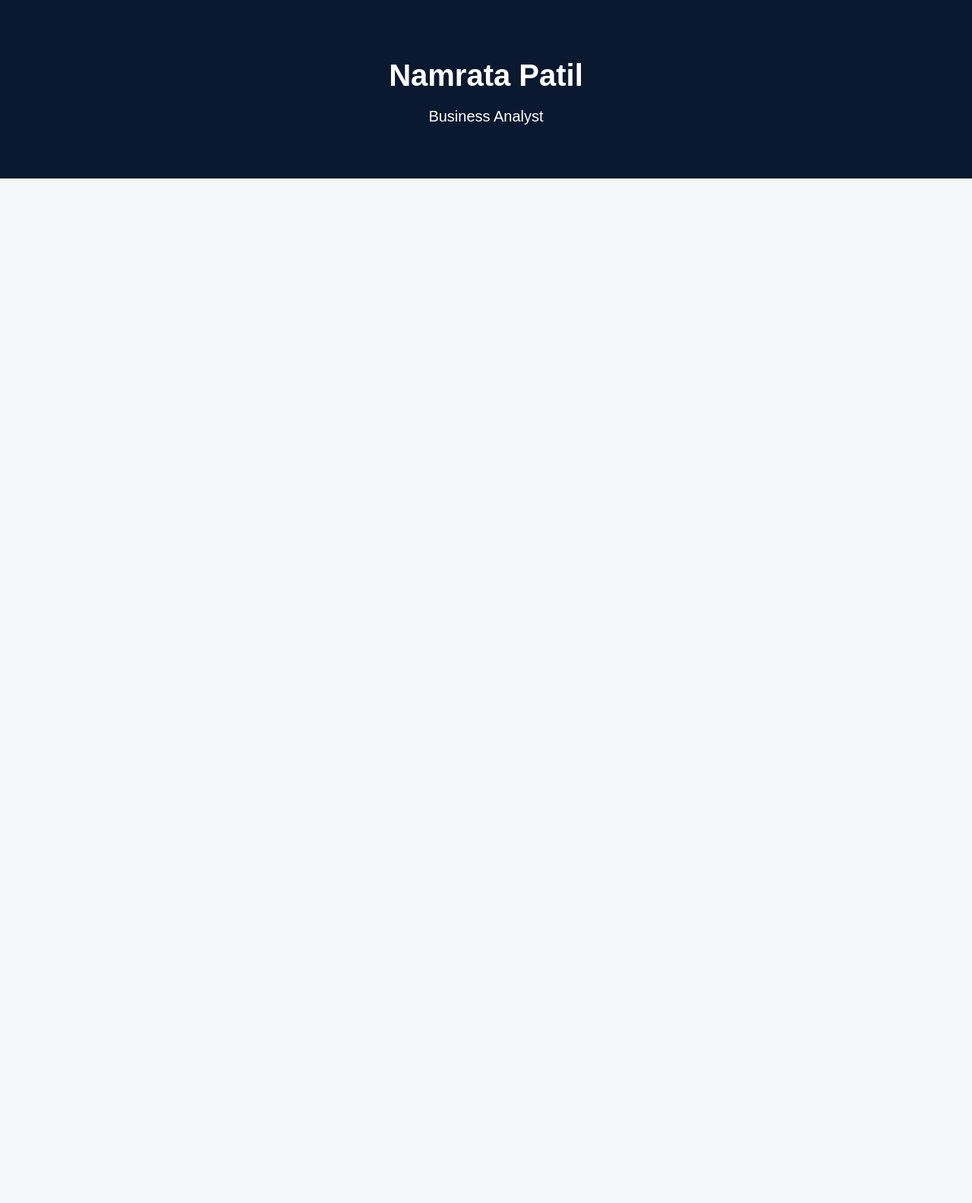
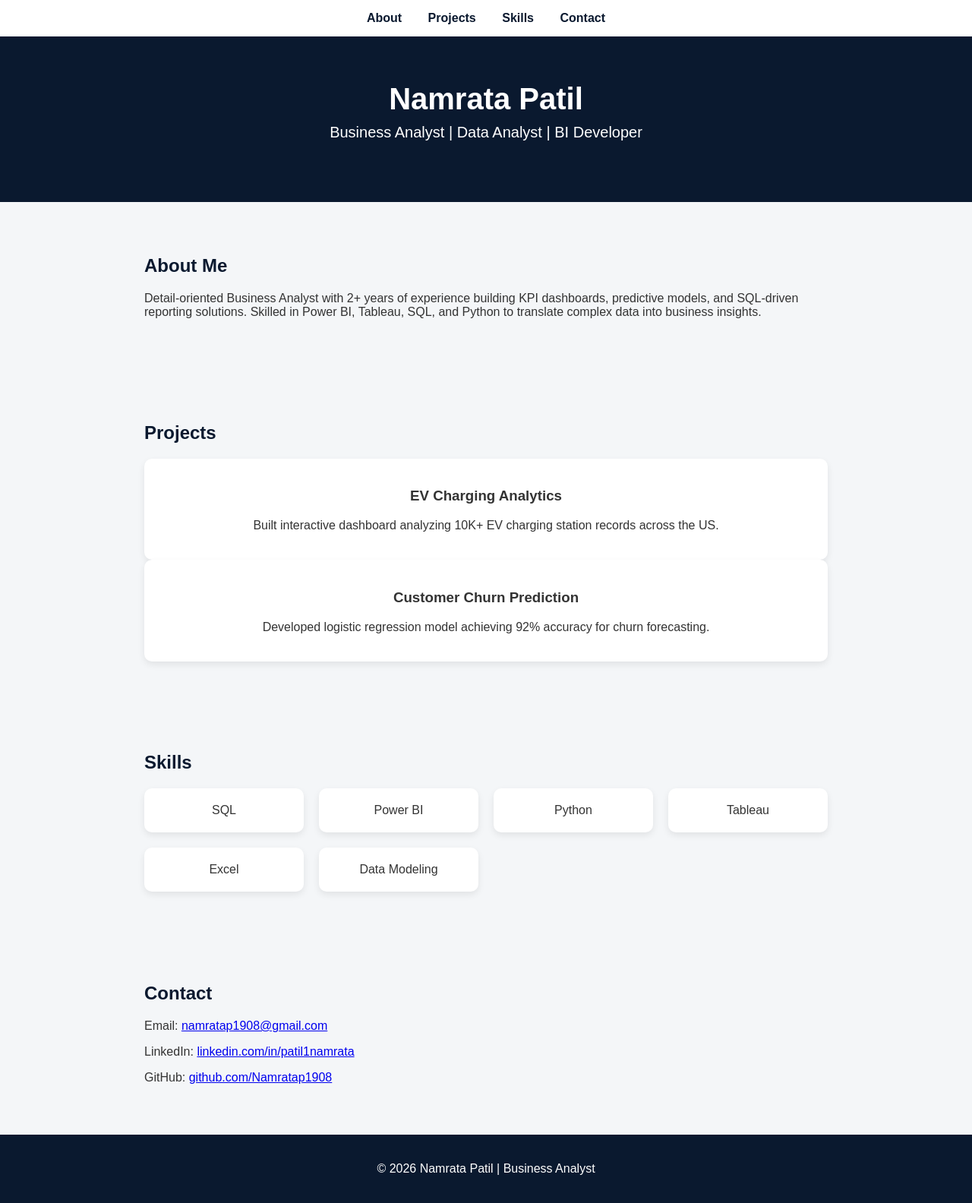
Before and after one commit to Namratap1908/namratap1908.github.io, a plain HTML site: page index.html in a window 1280 px wide. Shown: the whole page at 76% size. Before the commit the page ends 800 px from the top, so only its background shows below. Drawn offline with Linux system fonts and the light colour scheme.

Commit message:
index.html

```diff
--- a/index.html
+++ b/index.html
@@ -1,68 +1,163 @@
 <!DOCTYPE html>
-<html>
+<html lang="en">
 <head>
+    <meta charset="UTF-8">
     <title>Namrata Patil | Business Analyst</title>
-    <meta charset="UTF-8">
     <meta name="viewport" content="width=device-width, initial-scale=1.0">
+
     <style>
         body {
+            margin: 0;
             font-family: Arial, sans-serif;
-            margin: 0;
-            padding: 0;
             background-color: #f4f6f8;
             color: #333;
         }
+
+        /* Navigation */
+        nav {
+            background: white;
+            padding: 15px;
+            text-align: center;
+            box-shadow: 0 2px 6px rgba(0,0,0,0.1);
+        }
+
+        nav a {
+            margin: 0 15px;
+            text-decoration: none;
+            color: #0a192f;
+            font-weight: bold;
+        }
+
+        /* Header */
         header {
-            background-color: #0a192f;
+            background: #0a192f;
             color: white;
-            padding: 50px 20px;
+            padding: 60px 20px;
             text-align: center;
         }
+
+        header h1 {
+            margin: 0;
+            font-size: 40px;
+        }
+
+        header p {
+            font-size: 20px;
+            margin-top: 10px;
+        }
+
+        /* Sections */
         section {
-            padding: 50px 20px;
             max-width: 900px;
             margin: auto;
+            padding: 50px 20px;
         }
-        h1 {
-            font-size: 40px;
-            margin-bottom: 10px;
-        }
+
         h2 {
-            margin-bottom: 15px;
             color: #0a192f;
         }
-        .btn {
-            display: inline-block;
-            padding: 12px 25px;
-            margin-top: 20px;
-            background-color: #007acc;
-            color: white;
-            text-decoration: none;
-            border-radius: 6px;
-            font-weight: bold;
-        }
+
+        /* Skills Grid */
         .skills {
             display: grid;
             grid-template-columns: repeat(auto-fit, minmax(200px, 1fr));
             gap: 20px;
         }
+
         .card {
             background: white;
             padding: 20px;
             border-radius: 10px;
-            box-shadow: 0px 4px 10px rgba(0,0,0,0.08);
+            box-shadow: 0 4px 10px rgba(0,0,0,0.08);
             text-align: center;
         }
+
+        /* Footer */
         footer {
+            background: #0a192f;
+            color: white;
             text-align: center;
             padding: 20px;
-            background: #0a192f;
+        }
+
+        footer a {
             color: white;
+            text-decoration: none;
+        }
+
+        footer a:hover {
+            text-decoration: underline;
         }
     </style>
 </head>
+
 <body>
 
+<!-- Navigation -->
+<nav>
+    <a href="#about">About</a>
+    <a href="#projects">Projects</a>
+    <a href="#skills">Skills</a>
+    <a href="#contact">Contact</a>
+</nav>
+
+<!-- Header -->
 <header>
     <h1>Namrata Patil</h1>
-    <p style="font-size:20px;">Business Analyst</p>
+    <p>Business Analyst | Data Analyst | BI Developer</p>
+</header>
+
+<!-- About Section -->
+<section id="about">
+    <h2>About Me</h2>
+    <p>
+        Detail-oriented Business Analyst with 2+ years of experience building KPI dashboards,
+        predictive models, and SQL-driven reporting solutions. Skilled in Power BI, Tableau,
+        SQL, and Python to translate complex data into business insights.
+    </p>
+</section>
+
+<!-- Projects Section -->
+<section id="projects">
+    <h2>Projects</h2>
+    <div class="card">
+        <h3>EV Charging Analytics</h3>
+        <p>Built interactive dashboard analyzing 10K+ EV charging station records across the US.</p>
+    </div>
+
+    <div class="card">
+        <h3>Customer Churn Prediction</h3>
+        <p>Developed logistic regression model achieving 92% accuracy for churn forecasting.</p>
+    </div>
+</section>
+
+<!-- Skills Section -->
+<section id="skills">
+    <h2>Skills</h2>
+    <div class="skills">
+        <div class="card">SQL</div>
+        <div class="card">Power BI</div>
+        <div class="card">Python</div>
+        <div class="card">Tableau</div>
+        <div class="card">Excel</div>
+        <div class="card">Data Modeling</div>
+    </div>
+</section>
+
+<!-- Contact Section -->
+<section id="contact">
+    <h2>Contact</h2>
+    <p>Email: <a href="mailto:namratap1908@gmail.com">namratap1908@gmail.com</a></p>
+    <p>LinkedIn: <a href="https://www.linkedin.com/in/patil1namrata" target="_blank">
+        linkedin.com/in/patil1namrata</a></p>
+    <p>GitHub: <a href="https://github.com/Namratap1908/ev-charging-analytics" target="_blank">
+        github.com/Namratap1908</a></p>
+</section>
+
+<!-- Footer -->
+<footer>
+    <p>© 2026 Namrata Patil | Business Analyst</p>
+</footer>
+
+</body>
+</html>
```
